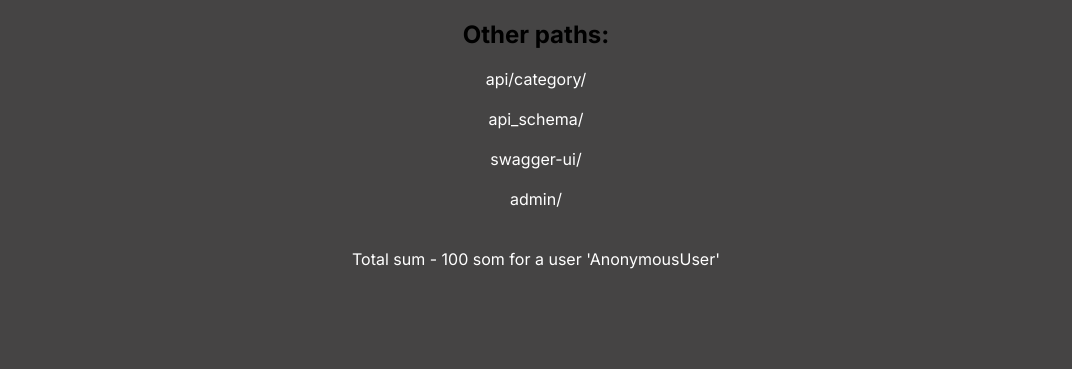
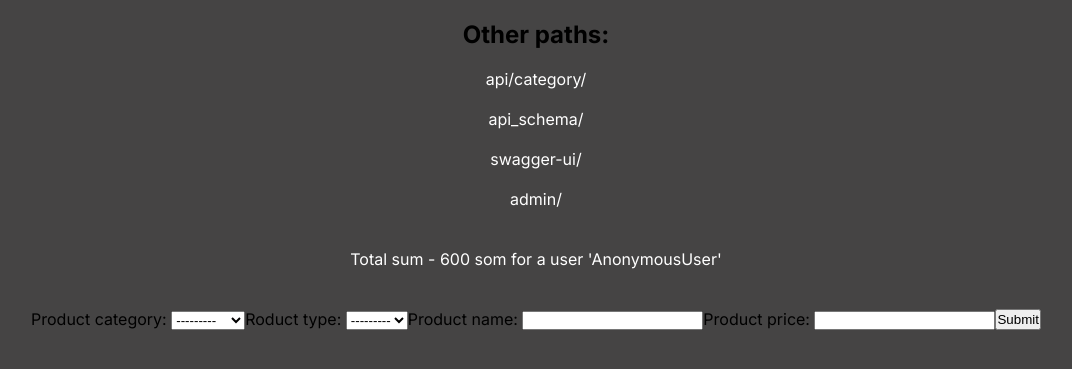
Before and after one commit to phanta1313/django, a Django app: page / in a window 1280 px wide. Shown: the part 20-389 px from the top of the page, without its empty margins (104-1176 px from the left). Run offline with Django 4.2, Linux system fonts and the light colour scheme; data comes from the database, SQL or seed files in the repository.

Commit message:
Add files via upload

```diff
--- a/devsearch/project/forms.py
+++ b/devsearch/project/forms.py
@@ -2,8 +2,14 @@ from django.forms import ModelForm
 from django import forms
 from django.contrib.auth.forms import UserCreationForm
 from django.contrib.auth.models import User
+from .models import *
 
 class CustomUserCreationForm(UserCreationForm):
     class Meta:
         model = User
         fields = ['username']
+
+class SaveProdForm(ModelForm):
+    class Meta:
+        model = category
+        fields = '__all__'
--- a/devsearch/project/views.py
+++ b/devsearch/project/views.py
@@ -10,6 +10,7 @@ from rest_framework.response import Response
 from rest_framework.views import APIView
 from django.forms import model_to_dict
 from .models import *
+from .forms import *
 
 
 
@@ -67,5 +68,12 @@ def registerUser(request):
 
 def main(request):
     user = request.user
-    context = {'price_sum': price_sum, 'user': user}
+
+    form = SaveProdForm()
+    if request.method == 'POST':
+        form = SaveProdForm(request.POST)
+        if form.is_valid():
+            form.save()
+
+    context = {'price_sum': price_sum, 'user': user, 'form': form}
     return render(request, 'index.html', context)
--- a/devsearch/static/styles/style.css
+++ b/devsearch/static/styles/style.css
@@ -457,3 +457,10 @@ form {
     align-items: center;
     flex-direction: column;
 }
+
+.createProd form{
+    display: flex;
+
+    justify-content: center;
+    background-color: #454444;
+}
--- a/devsearch/templates/index.html
+++ b/devsearch/templates/index.html
@@ -24,6 +24,15 @@
     <br>
     <p><a href="">Total sum - {{price_sum.product_price__sum}} som for a user '{{user}}'</a></p>
   </div>
+<br><br>
+  <div class="createProd">
+    <form action="" method="POST">
+      {% csrf_token %}
+      {{form.as_p}}
+      <input type="submit" name="Add product to basket">
+    </form>
+  </div>
+
 
 
   <!--<div class="massage">
```
Also changed, not shown: devsearch/db.sqlite3.
